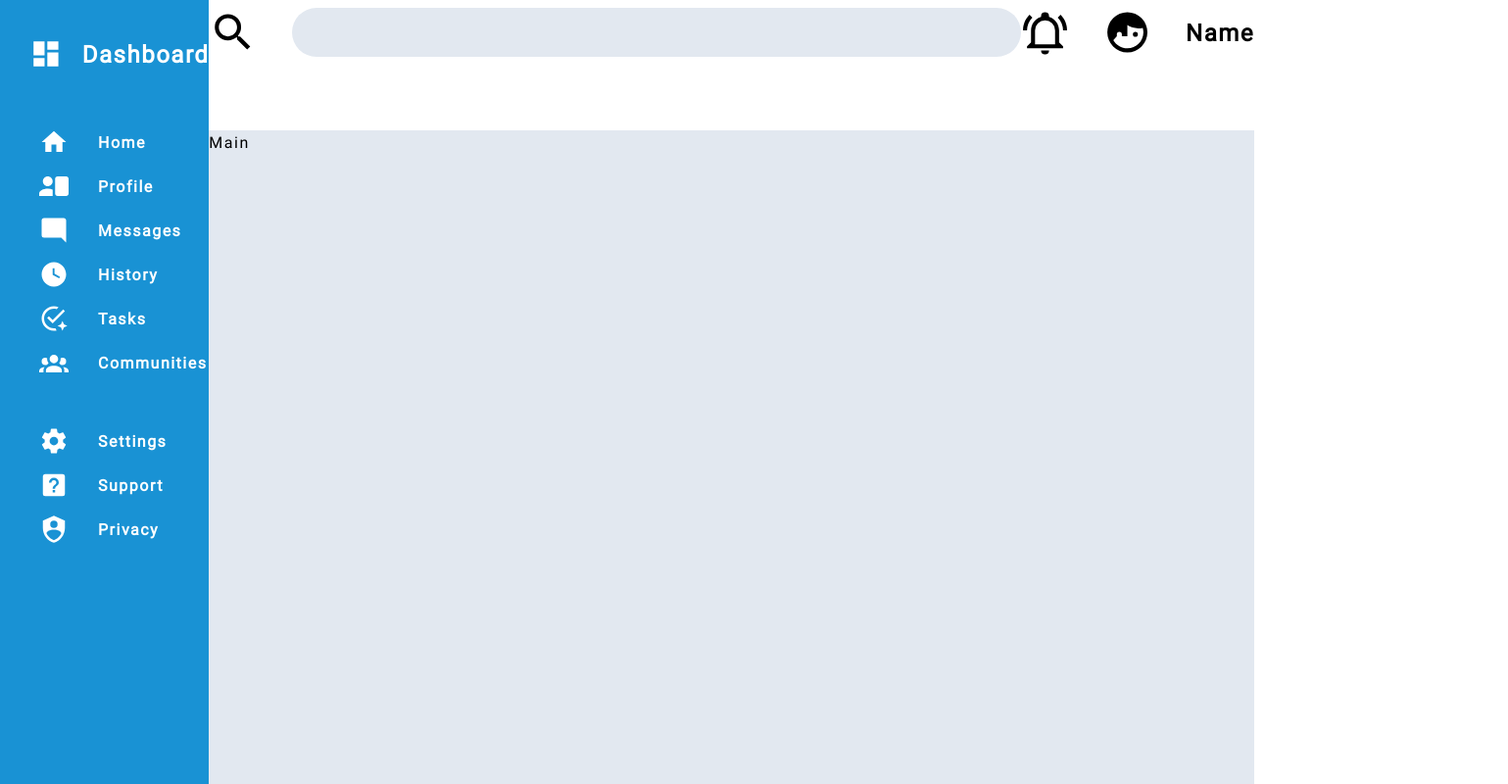
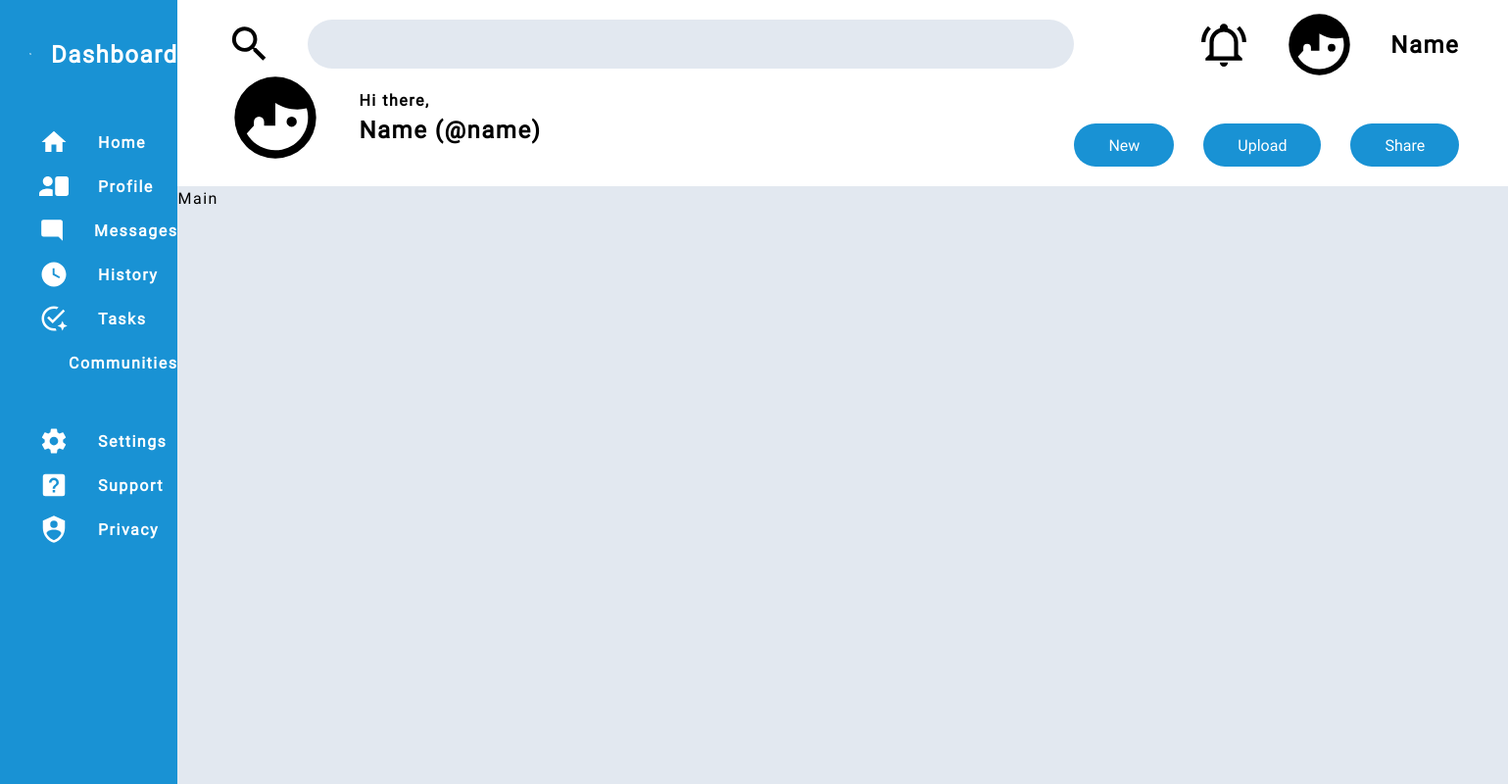
Before and after one commit to MilknCookys/admin-dashboard, a plain HTML site: page index.html in a window 1280 px wide. Shown: the whole page at 98% size, 1539 px wide, since content can reach past the window. Drawn offline with Linux system fonts and the light colour scheme.

Commit message:
completed navbar fully

```diff
--- a/index.html
+++ b/index.html
@@ -11,7 +11,11 @@
       <header>
         <div class="navbar">
           <div class="search">
-            <svg xmlns="http://www.w3.org/2000/svg" viewBox="0 0 24 24">
+            <svg
+              xmlns="http://www.w3.org/2000/svg"
+              viewBox="0 0 24 24"
+              class="small-svg"
+            >
               <title>magnify</title>
               <path
                 d="M9.5,3A6.5,6.5 0 0,1 16,9.5C16,11.11 15.41,12.59 14.44,13.73L14.71,14H15.5L20.5,19L19,20.5L14,15.5V14.71L13.73,14.44C12.59,15.41 11.11,16 9.5,16A6.5,6.5 0 0,1 3,9.5A6.5,6.5 0 0,1 9.5,3M9.5,5C7,5 5,7 5,9.5C5,12 7,14 9.5,14C12,14 14,12 14,9.5C14,7 12,5 9.5,5Z"
@@ -20,20 +24,55 @@
             <input type="text" />
           </div>
 
+          <div class="welcome">
+            <svg
+              xmlns="http://www.w3.org/2000/svg"
+              viewBox="0 0 24 24"
+              class="big-svg"
+            >
+              <title>face-man-profile</title>
+              <path
+                d="M12,2A10,10 0 0,0 2,12A10,10 0 0,0 12,22A10,10 0 0,0 22,12A10,10 0 0,0 12,2M12,8.39C13.57,9.4 15.42,10 17.42,10C18.2,10 18.95,9.91 19.67,9.74C19.88,10.45 20,11.21 20,12C20,16.41 16.41,20 12,20C9,20 6.39,18.34 5,15.89L6.75,14V13A1.25,1.25 0 0,1 8,11.75A1.25,1.25 0 0,1 9.25,13V14H12M16,11.75A1.25,1.25 0 0,0 14.75,13A1.25,1.25 0 0,0 16,14.25A1.25,1.25 0 0,0 17.25,13A1.25,1.25 0 0,0 16,11.75Z"
+              />
+            </svg>
+
+            <div class="greeting">
+              <p>Hi there,</p>
+              <h2>Name (@name)</h2>
+            </div>
+          </div>
+        </div>
+
+        <div class="actions">
           <div class="profile-actions">
-            <svg xmlns="http://www.w3.org/2000/svg" viewBox="0 0 24 24">
+            <svg
+              xmlns="http://www.w3.org/2000/svg"
+              viewBox="0 0 24 24"
+              class="small-svg"
+            >
               <title>bell-ring-outline</title>
               <path
                 d="M10,21H14A2,2 0 0,1 12,23A2,2 0 0,1 10,21M21,19V20H3V19L5,17V11C5,7.9 7.03,5.17 10,4.29C10,4.19 10,4.1 10,4A2,2 0 0,1 12,2A2,2 0 0,1 14,4C14,4.1 14,4.19 14,4.29C16.97,5.17 19,7.9 19,11V17L21,19M17,11A5,5 0 0,0 12,6A5,5 0 0,0 7,11V18H17V11M19.75,3.19L18.33,4.61C20.04,6.3 21,8.6 21,11H23C23,8.07 21.84,5.25 19.75,3.19M1,11H3C3,8.6 3.96,6.3 5.67,4.61L4.25,3.19C2.16,5.25 1,8.07 1,11Z"
               />
             </svg>
-            <svg xmlns="http://www.w3.org/2000/svg" viewBox="0 0 24 24">
+            <svg
+              xmlns="http://www.w3.org/2000/svg"
+              viewBox="0 0 24 24"
+              class="small-svg"
+              id="big-icon"
+            >
               <title>face-man-profile</title>
               <path
                 d="M12,2A10,10 0 0,0 2,12A10,10 0 0,0 12,22A10,10 0 0,0 22,12A10,10 0 0,0 12,2M12,8.39C13.57,9.4 15.42,10 17.42,10C18.2,10 18.95,9.91 19.67,9.74C19.88,10.45 20,11.21 20,12C20,16.41 16.41,20 12,20C9,20 6.39,18.34 5,15.89L6.75,14V13A1.25,1.25 0 0,1 8,11.75A1.25,1.25 0 0,1 9.25,13V14H12M16,11.75A1.25,1.25 0 0,0 14.75,13A1.25,1.25 0 0,0 16,14.25A1.25,1.25 0 0,0 17.25,13A1.25,1.25 0 0,0 16,11.75Z"
               />
             </svg>
             <p>Name</p>
+          </div>
+
+          <div class="buttons">
+            <button>New</button>
+            <button>Upload</button>
+            <button>Share</button>
           </div>
         </div>
       </header>
--- a/styles.css
+++ b/styles.css
@@ -93,7 +93,7 @@
 #content-container {
   display: grid;
   grid-template-columns: 1fr 5fr;
-  grid-template-rows: 1fr 5fr;
+  grid-template-rows: 1fr 8fr;
 
   grid-template-areas:
     "sidebar header"
@@ -106,15 +106,28 @@
 header {
   grid-area: header;
 
+  display: flex;
+  flex-direction: row;
+  justify-content: space-between;
+  margin: 0px 50px;
+
   background-color: white;
 }
 
 .navbar {
   display: flex;
-  justify-content: space-around;
-  align-items: center;
+  flex-direction: column;
+  justify-content: space-between;
 
-  height: 50%;
+  margin: 20px 0px;
+}
+
+.actions {
+  display: flex;
+  flex-direction: column;
+  justify-content: space-between;
+
+  margin: 20px 0px;
 }
 
 .navbar > .search {
@@ -124,28 +137,66 @@
   height: 50px;
 }
 
+.navbar > .welcome {
+  display: flex;
+  gap: 35px;
+  flex-direction: row;
+  align-items: center;
+}
+
 .navbar > .search > input {
-  width: 750px;
+  width: 830px;
   background-color: rgb(226, 232, 240);
   border-radius: 100px;
 }
 
-.navbar > .profile-actions {
+.actions > .profile-actions {
+  justify-content: flex-end;
   display: flex;
+  align-items: center;
   gap: 35px;
 
   height: 50px;
 }
 
-.navbar > .profile-actions > svg {
-  width: 50px;
-  height: 50px;
+.actions > .profile-actions > p {
+  font-size: x-large;
+  font-weight: bold;
 }
 
-.navbar > .profile-actions > p {
-  align-self: center;
-  font-size: x-large;
-  font-weight: bold;
+.actions > .profile-actions > #big-icon {
+  width: 75px;
+  height: 75px;
+}
+
+.navbar > .welcome .greeting > p {
+  font-weight: bolder;
+}
+
+.actions > .buttons {
+  display: flex;
+
+  justify-content: flex-end;
+  gap: 30px;
+}
+
+.actions > .buttons > button {
+  color: white;
+  background-color: rgb(25, 146, 212);
+
+  padding: 10px 35px;
+
+  border-radius: 100px;
+}
+
+.big-svg {
+  height: 100px;
+  width: 100px;
+}
+
+.small-svg {
+  height: 50px;
+  width: 50px;
 }
 
 #sidebar {
```
